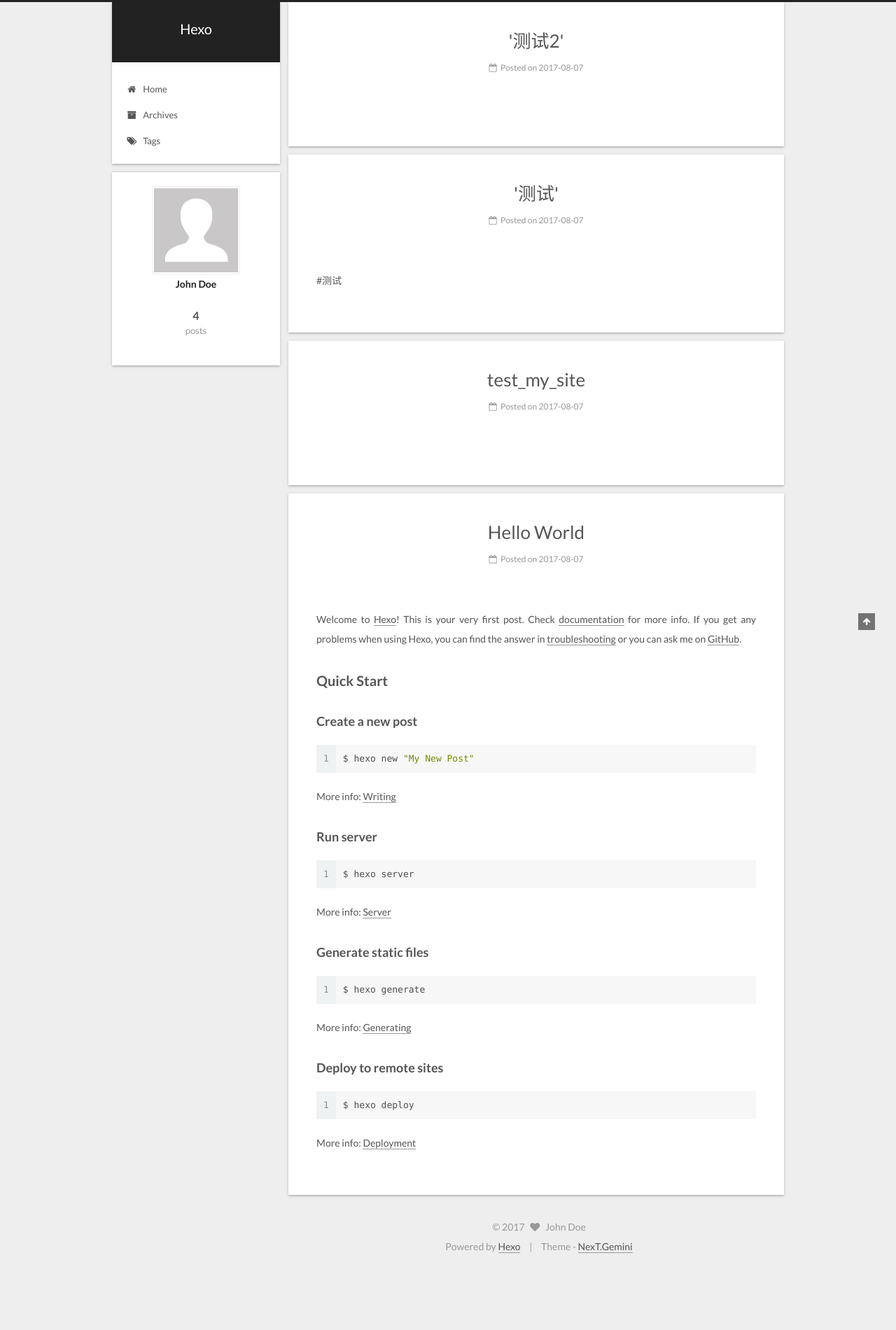
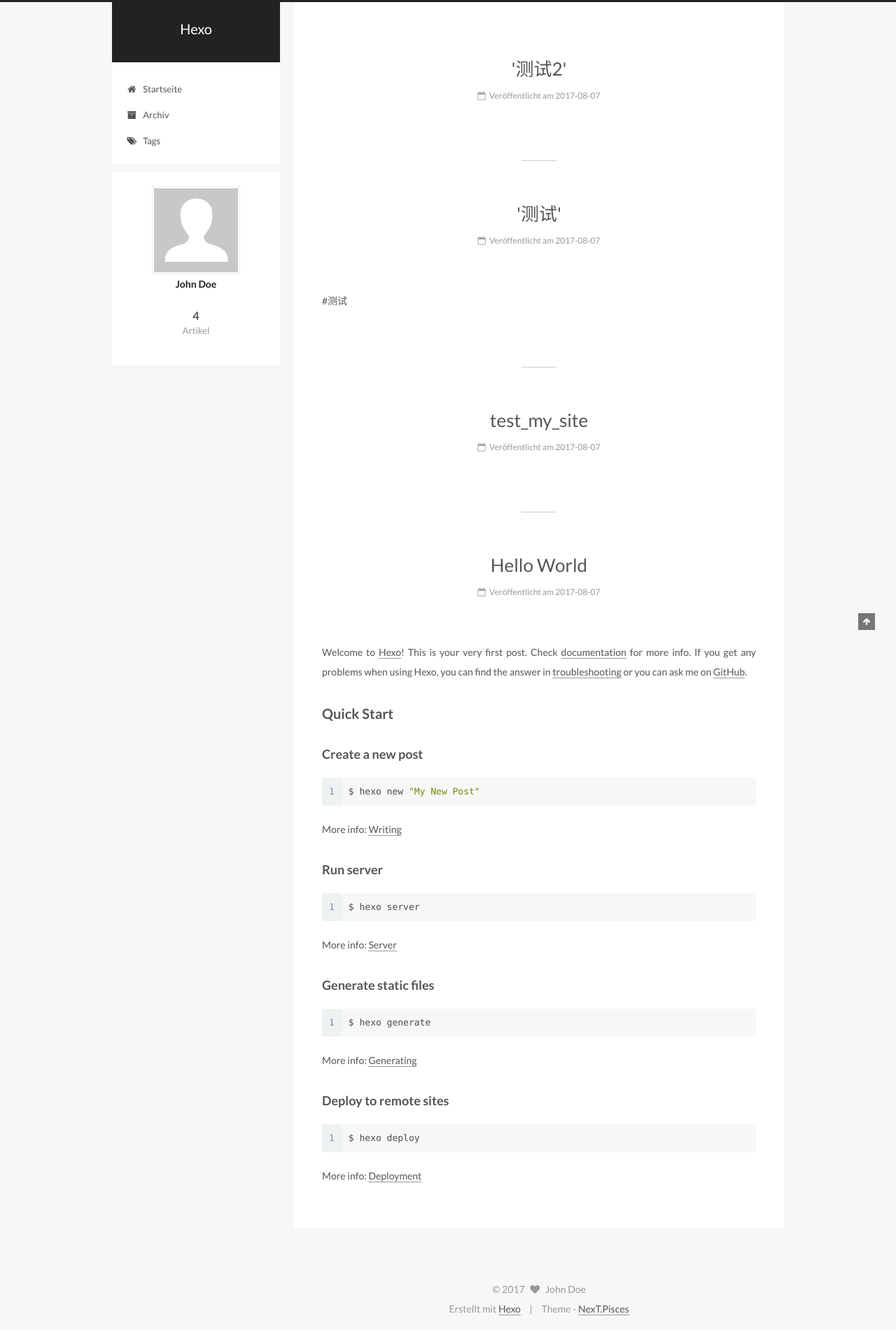
Before and after one commit to Creasher/creasher.github.io, a plain HTML site: page index.html in a window 1280 px wide. Shown: the whole page at 70% size. Before the commit the page ends 1815 px from the top, so only its background shows below. Drawn offline with Linux system fonts and the light colour scheme.

Commit message:
Site updated: 2017-08-07 22:09:55

```diff
--- a/css/main.css
+++ b/css/main.css
@@ -189,7 +189,7 @@ body {
   font-size: 14px;
   line-height: 2;
   color: #555;
-  background: #eee;
+  background: #f5f7f9;
 }
 @media (max-width: 767px) {
   body {
@@ -434,7 +434,7 @@ body {
 .header-inner {
   margin: 0 auto;
   padding: 100px 0 70px;
-  width: calc(100% - 252px);
+  width: 700px;
 }
 @media (min-width: 1600px) {
   .container .header-inner {
@@ -446,7 +446,7 @@ body {
 }
 .main-inner {
   margin: 0 auto;
-  width: calc(100% - 252px);
+  width: 700px;
 }
 @media (min-width: 1600px) {
   .container .main-inner {
@@ -463,7 +463,7 @@ body {
 .footer-inner {
   box-sizing: border-box;
   margin: 20px auto;
-  width: calc(100% - 252px);
+  width: 700px;
 }
 @media (min-width: 1600px) {
   .container .footer-inner {
@@ -1808,7 +1808,7 @@ pre .javascript .function {
   width: 4px;
   height: 4px;
   border-radius: 50%;
-  background: #185361;
+  background: #14a1fe;
 }
 .links-of-blogroll {
   font-size: 13px;
@@ -2329,6 +2329,16 @@ pre .javascript .function {
   transform: translate(-50%, -50%);
   color: #ccc;
 }
+@media (min-width: 768px) and (max-width: 991px) {
+  .busuanzi-count {
+    width: auto;
+  }
+}
+@media (max-width: 767px) {
+  .busuanzi-count {
+    width: auto;
+  }
+}
 .site-uv,
 .site-pv,
 .page-pv {
@@ -2575,7 +2585,7 @@ pre .javascript .function {
 .header {
   position: relative;
   margin: 0 auto;
-  width: 75%;
+  width: 960px;
 }
 @media (min-width: 768px) and (max-width: 991px) {
   .header {
@@ -2594,7 +2604,7 @@ pre .javascript .function {
   padding: 0;
   width: 240px;
   background: #fff;
-  box-shadow: 0 2px 2px 0 rgba(0,0,0,0.12), 0 3px 1px -2px rgba(0,0,0,0.06), 0 1px 5px 0 rgba(0,0,0,0.12);
+  box-shadow: initial;
   border-radius: initial;
 }
 @media (min-width: 1600px) {
@@ -2635,7 +2645,7 @@ pre .javascript .function {
   }
 }
 .container .main-inner {
-  width: 75%;
+  width: 960px;
 }
 @media (min-width: 768px) and (max-width: 991px) {
   .container .main-inner {
@@ -2651,10 +2661,10 @@ pre .javascript .function {
   float: right;
   box-sizing: border-box;
   padding: 40px;
-  width: calc(100% - 252px);
+  width: 700px;
   background: #fff;
   min-height: 700px;
-  box-shadow: 0 2px 2px 0 rgba(0,0,0,0.12), 0 3px 1px -2px rgba(0,0,0,0.06), 0 1px 5px 0 rgba(0,0,0,0.12);
+  box-shadow: initial;
   border-radius: initial;
 }
 @media (min-width: 768px) and (max-width: 991px) {
@@ -2676,8 +2686,8 @@ pre .javascript .function {
   position: static;
   float: left;
   margin-top: 300px;
-  width: 240;
-  background: #eee;
+  width: 240px;
+  background: #f5f7f9;
   box-shadow: none;
 }
 @media (min-width: 768px) and (max-width: 991px) {
@@ -2694,7 +2704,7 @@ pre .javascript .function {
   display: none;
 }
 .footer-inner {
-  width: 75%;
+  width: 960px;
   padding-left: 260px;
 }
 @media (min-width: 768px) and (max-width: 991px) {
@@ -2835,7 +2845,7 @@ pre .javascript .function {
   width: 240px;
   color: #555;
   background: #fff;
-  box-shadow: 0 2px 2px 0 rgba(0,0,0,0.12), 0 3px 1px -2px rgba(0,0,0,0.06), 0 1px 5px 0 rgba(0,0,0,0.12), 0 -1px 0.5px 0 rgba(0,0,0,0.09);
+  box-shadow: initial;
   border-radius: initial;
 }
 .sidebar-inner.affix {
@@ -2959,28 +2969,3 @@ pre .javascript .function {
     text-align: justify;
   }
 }
-.content-wrap {
-  padding: initial;
-  background: initial;
-  box-shadow: initial;
-  border-radius: initial;
-}
-.post-block {
-  margin-bottom: 12px;
-  background: #fff;
-  padding: 40px;
-  box-shadow: 0 2px 2px 0 rgba(0,0,0,0.12), 0 3px 1px -2px rgba(0,0,0,0.06), 0 1px 5px 0 rgba(0,0,0,0.12);
-  border-radius: initial;
-}
-.posts-expand {
-  padding-top: initial;
-}
-.post-eof {
-  display: none !important;
-}
-.main {
-  padding-bottom: initial;
-}
-.footer {
-  bottom: auto;
-}
--- a/index.html
+++ b/index.html
@@ -5,7 +5,7 @@
 
 
 
-<html class="theme-next gemini use-motion" lang="">
+<html class="theme-next pisces use-motion" lang="">
 <head>
   <meta charset="UTF-8"/>
 <meta http-equiv="X-UA-Compatible" content="IE=edge" />
@@ -107,7 +107,7 @@
   var NexT = window.NexT || {};
   var CONFIG = {
     root: '/',
-    scheme: 'Gemini',
+    scheme: 'Pisces',
     sidebar: {"position":"left","display":"post","offset":12,"offset_float":12,"b2t":false,"scrollpercent":false,"onmobile":false},
     fancybox: true,
     tabs: true,
@@ -202,7 +202,7 @@
 
               <i class="menu-item-icon fa fa-fw fa-home"></i> <br />
 
-            Home
+            Startseite
           </a>
         </li>
 
@@ -212,7 +212,7 @@
 
               <i class="menu-item-icon fa fa-fw fa-archive"></i> <br />
 
-            Archives
+            Archiv
           </a>
         </li>
 
@@ -288,7 +288,7 @@
                 <i class="fa fa-calendar-o"></i>
               </span>
 
-                <span class="post-meta-item-text">Posted on</span>
+                <span class="post-meta-item-text">Veröffentlicht am</span>
 
               <time title="Post created" itemprop="dateCreated datePublished" datetime="2017-08-07T21:26:53+08:00">
                 2017-08-07
@@ -407,7 +407,7 @@
                 <i class="fa fa-calendar-o"></i>
               </span>
 
-                <span class="post-meta-item-text">Posted on</span>
+                <span class="post-meta-item-text">Veröffentlicht am</span>
 
               <time title="Post created" itemprop="dateCreated datePublished" datetime="2017-08-07T21:06:09+08:00">
                 2017-08-07
@@ -527,7 +527,7 @@
                 <i class="fa fa-calendar-o"></i>
               </span>
 
-                <span class="post-meta-item-text">Posted on</span>
+                <span class="post-meta-item-text">Veröffentlicht am</span>
 
               <time title="Post created" itemprop="dateCreated datePublished" datetime="2017-08-07T20:53:13+08:00">
                 2017-08-07
@@ -646,7 +646,7 @@
                 <i class="fa fa-calendar-o"></i>
               </span>
 
-                <span class="post-meta-item-text">Posted on</span>
+                <span class="post-meta-item-text">Veröffentlicht am</span>
 
               <time title="Post created" itemprop="dateCreated datePublished" datetime="2017-08-07T20:45:07+08:00">
                 2017-08-07
@@ -779,7 +779,7 @@
             <div class="site-state-item site-state-posts">
               <a href="/archives/">
                 <span class="site-state-item-count">4</span>
-                <span class="site-state-item-name">posts</span>
+                <span class="site-state-item-name">Artikel</span>
               </a>
             </div>
 
@@ -833,13 +833,13 @@
 
 
 <div class="powered-by">
-  Powered by <a class="theme-link" href="https://hexo.io">Hexo</a>
+  Erstellt mit  <a class="theme-link" href="https://hexo.io">Hexo</a>
 </div>
 
 <div class="theme-info">
   Theme -
   <a class="theme-link" href="https://github.com/iissnan/hexo-theme-next">
-    NexT.Gemini
+    NexT.Pisces
   </a>
 </div>
 
```
Also changed, not shown: 2017/08/07/hello-world/index.html (+10 -10 lines), 2017/08/07/test-my-site/index.html (+8 -8 lines), 2017/08/07/测试/index.html (+8 -8 lines), 2017/08/07/测试2/index.html (+8 -8 lines), archives/2017/08/index.html (+9 -9 lines), archives/2017/index.html (+9 -9 lines), archives/index.html (+9 -9 lines).
